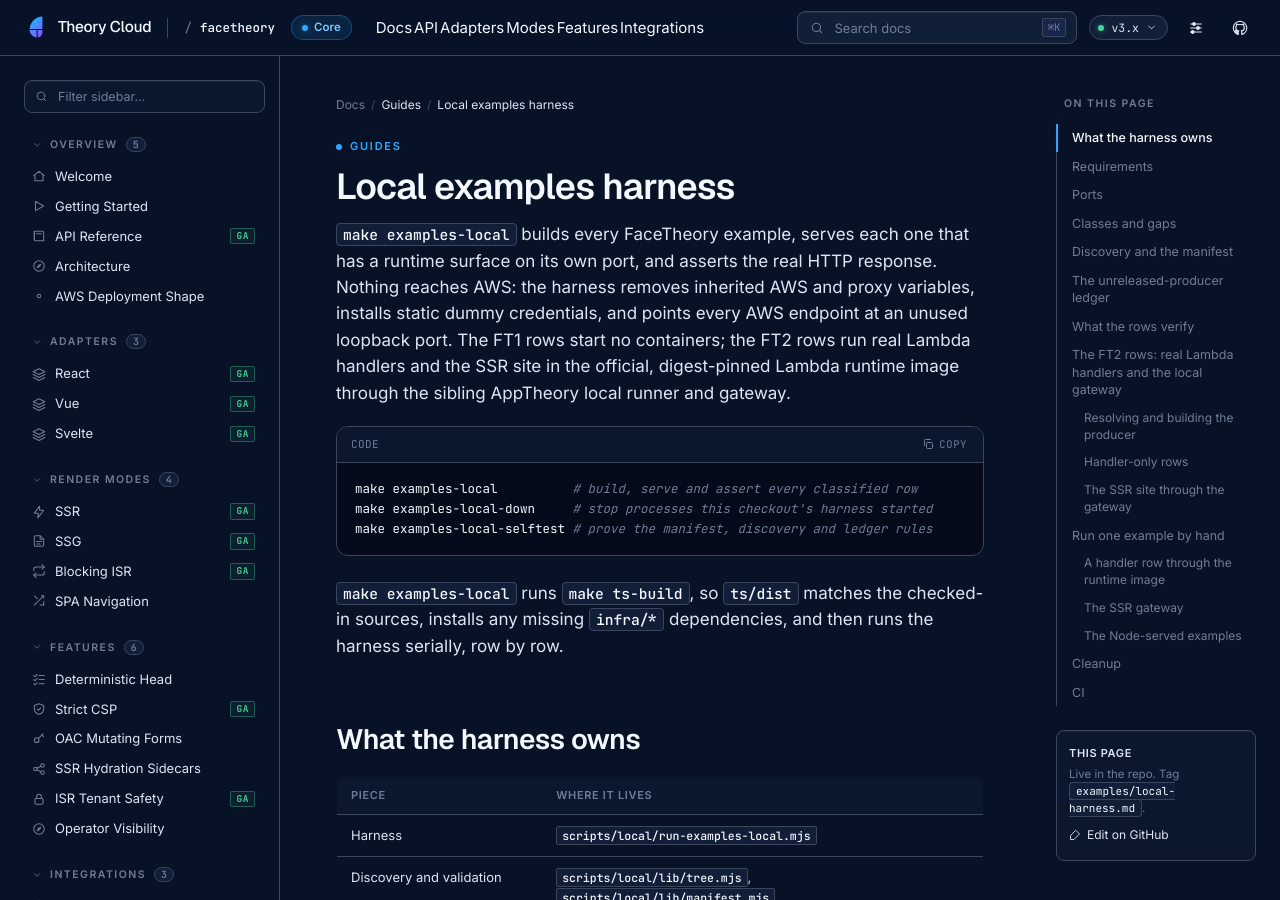
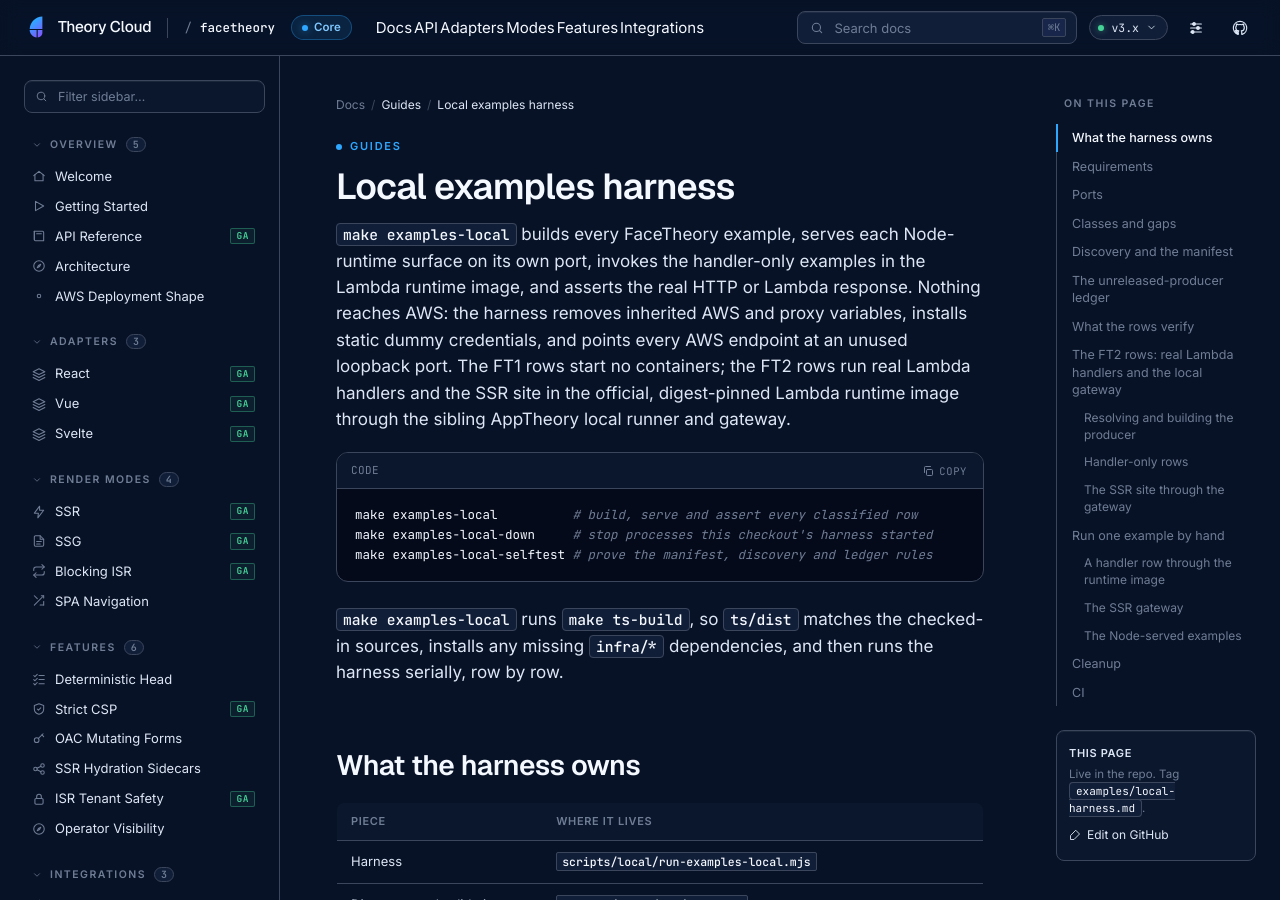
Before and after one commit to theory-cloud/FaceTheory, a Jekyll site: the page built from docs/examples/local-harness.md, in a window 1280 px wide and 900 px high. Built offline with Jekyll 4.4.1, drawn with Linux system fonts in a browser that asks for light colours.

Commit message:
docs(examples): correct the harness scope sentence
The FT2 handler rows are invoked in the runtime image, not served on a port. Say so in the harness introduction.

Refs Factory docs/058 LOCAL-FT2.

````diff
--- a/docs/examples/local-harness.md
+++ b/docs/examples/local-harness.md
@@ -4,13 +4,14 @@ title: Local examples harness
 
 # Local examples harness
 
-`make examples-local` builds every FaceTheory example, serves each one that has a
-runtime surface on its own port, and asserts the real HTTP response. Nothing
-reaches AWS: the harness removes inherited AWS and proxy variables, installs
-static dummy credentials, and points every AWS endpoint at an unused loopback
-port. The FT1 rows start no containers; the FT2 rows run real Lambda handlers
-and the SSR site in the official, digest-pinned Lambda runtime image through
-the sibling AppTheory local runner and gateway.
+`make examples-local` builds every FaceTheory example, serves each Node-runtime
+surface on its own port, invokes the handler-only examples in the Lambda runtime
+image, and asserts the real HTTP or Lambda response. Nothing reaches AWS: the
+harness removes inherited AWS and proxy variables, installs static dummy
+credentials, and points every AWS endpoint at an unused loopback port. The FT1
+rows start no containers; the FT2 rows run real Lambda handlers and the SSR
+site in the official, digest-pinned Lambda runtime image through the sibling
+AppTheory local runner and gateway.
 
 ```bash
 make examples-local          # build, serve and assert every classified row
````
